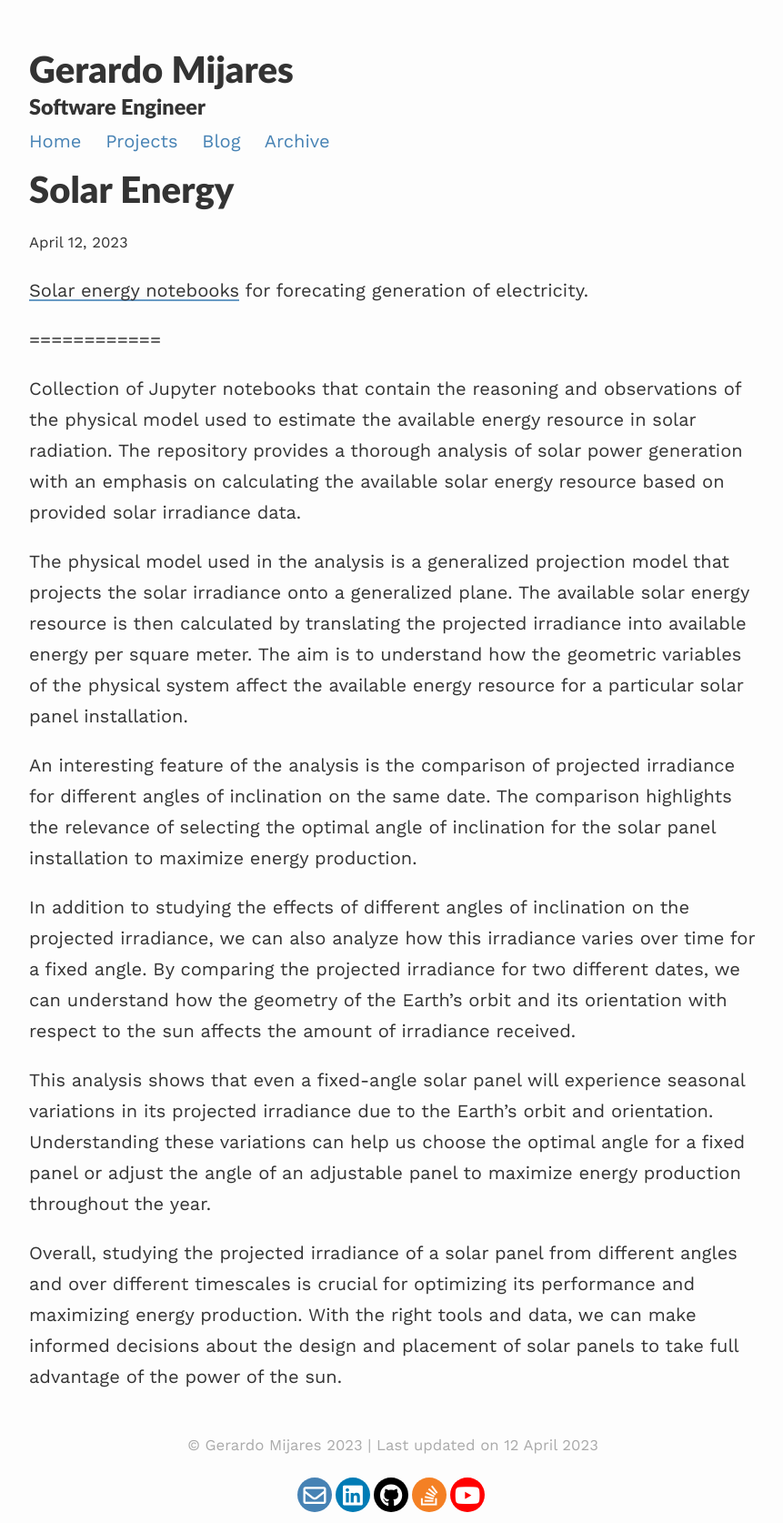
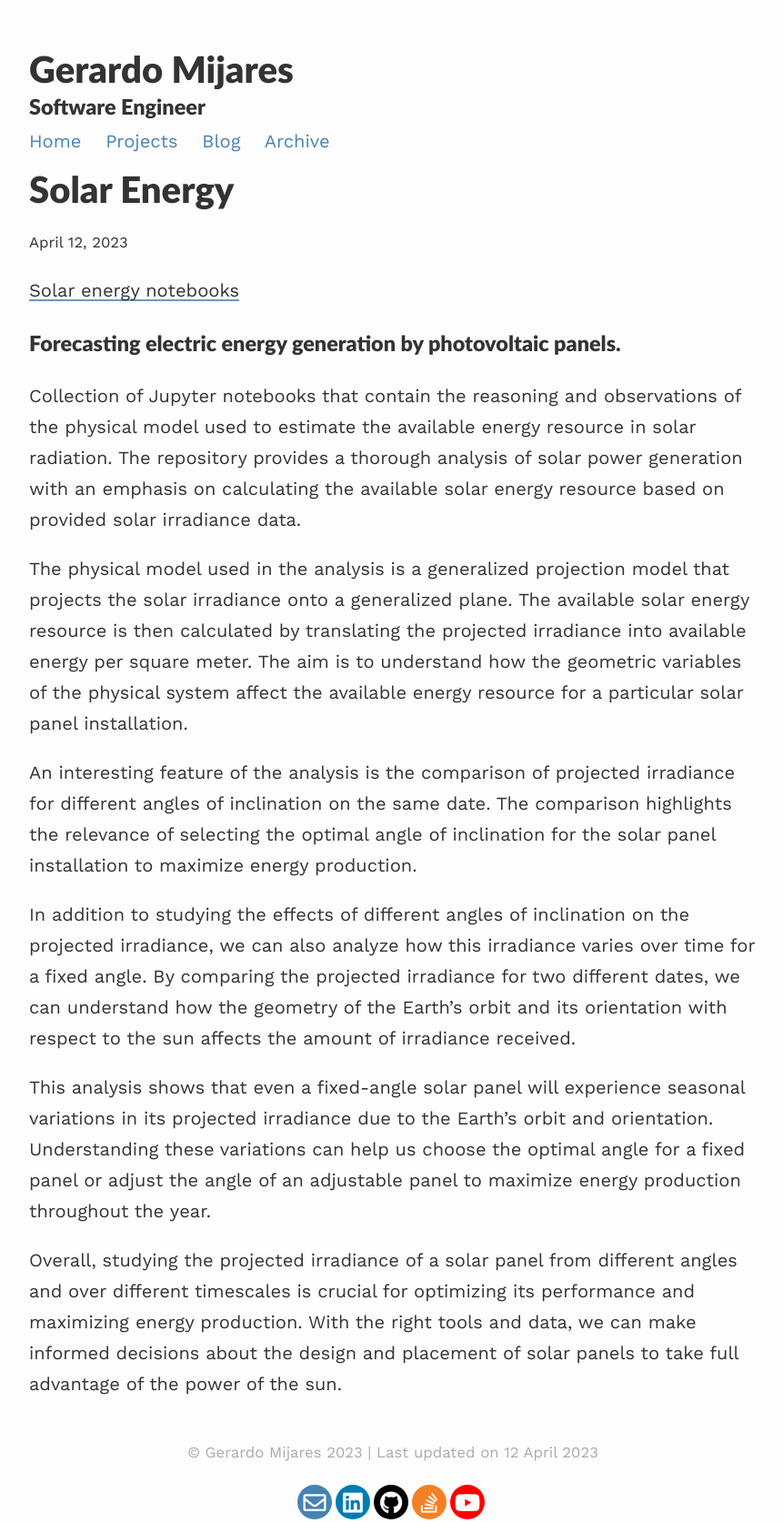
Before and after one commit to gerryatsxf/gerryatsxf.github.io, a Jekyll site: the page built from _projects/projectSolarEnergy.md, in a window 1280 px wide. Shown: the whole page at 91% size, without its empty margins (208-1069 px from the left). Built offline with Jekyll 4.4.1, drawn with Linux system fonts in a browser that asks for light colours; nearby versions of some CDN libraries.

Commit message:
keep improving

```diff
--- a/_projects/projectSolarEnergy.md
+++ b/_projects/projectSolarEnergy.md
@@ -4,9 +4,9 @@ title: Solar Energy
 description: Solar resources data analysis for electricity generation forecasts.
 ---
 
-[Solar energy notebooks](https://github.com/gerryatsxf/disponibilidad-recurso-energetico) for forecating generation of electricity.
+[Solar energy notebooks](https://github.com/gerryatsxf/disponibilidad-recurso-energetico)
 
-============
+### Forecasting electric energy generation by photovoltaic panels.
 
 Collection of Jupyter notebooks that contain the reasoning and observations of the physical model used to estimate the available energy resource in solar radiation. The repository provides a thorough analysis of solar power generation with an emphasis on calculating the available solar energy resource based on provided solar irradiance data.
 
```
Also changed, not shown: _projects/projectTransactionsAPI.md (+2 -2 lines).
